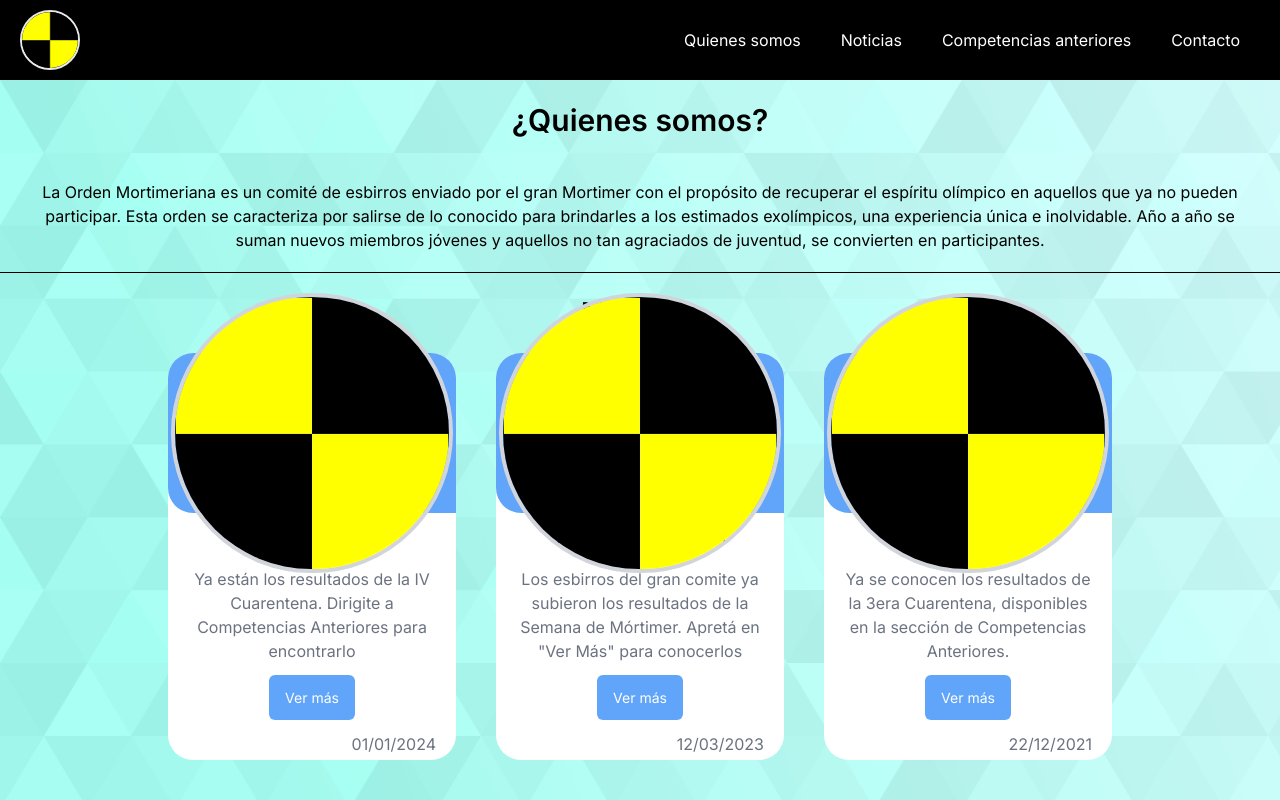
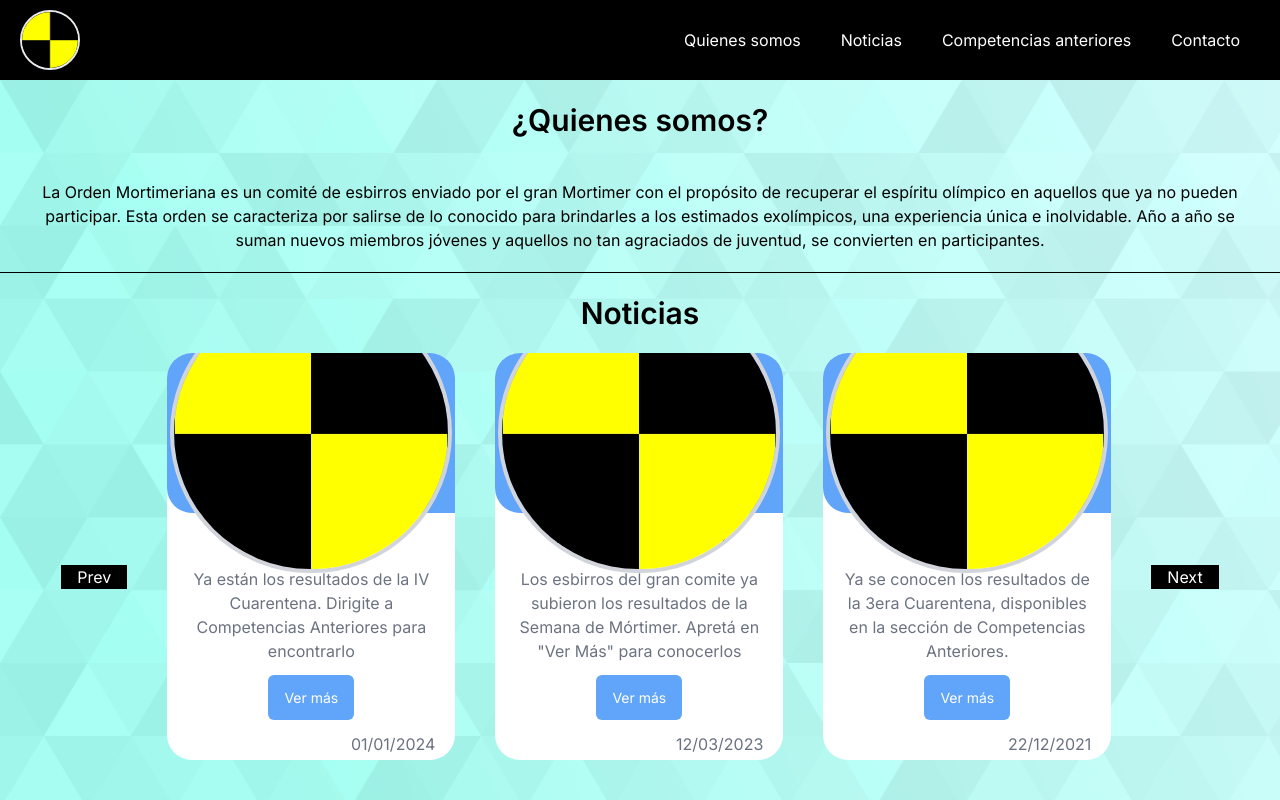
Before and after one commit to UrielJolodovsky/Orden-Mortimeriana-web, a Next.js app in the folder sitio-cuarentena/: page / in a window 1280 px wide. Shown: the top 800 px of the page. Built offline with nearby package versions, Linux system fonts and the light colour scheme.

Commit message:
start swiper

```diff
--- a/sitio-cuarentena/src/components/Carrousel.tsx
+++ /dev/null
@@ -1,9 +0,0 @@
-
-
-export default function Carrousel() {
-    return(
-        <div>
-            <h1>Carrousel</h1>
-        </div>
-    )
-}
--- a/sitio-cuarentena/src/components/Quienes-Somos.tsx
+++ b/sitio-cuarentena/src/components/Quienes-Somos.tsx
@@ -23,11 +23,15 @@ export default function QuienesSomos() {
                 <hr className="border-black"></hr>
                 <div id="noticias" className="">
                     <h1 className="text-center pt-5 pb-5 text-3xl leading-10 font-semibold">Noticias</h1>
-                    <div className="flex flex-wrap justify-center items-center mx-10 mb-10 gap-10 relative">
+                    <div className="flex justify-center items-center">
+                        <button className='px-4 bg-black text-white ml-3 lg:ml-0'>Prev</button>
+                        <div className='flex flex-wrap justify-center items-center mx-10 mb-10 gap-10 relative overflow-x-hidden'>
                         {noticias.map((noticia) => (
                             CardNotice(noticia)
                         )
                         )}
+                        </div>
+                        <button className='px-4 bg-black text-white mr-3 lg:mr-0'>Next</button>
                     </div>
                 </div>
                 <hr className="border-black"></hr>
```
